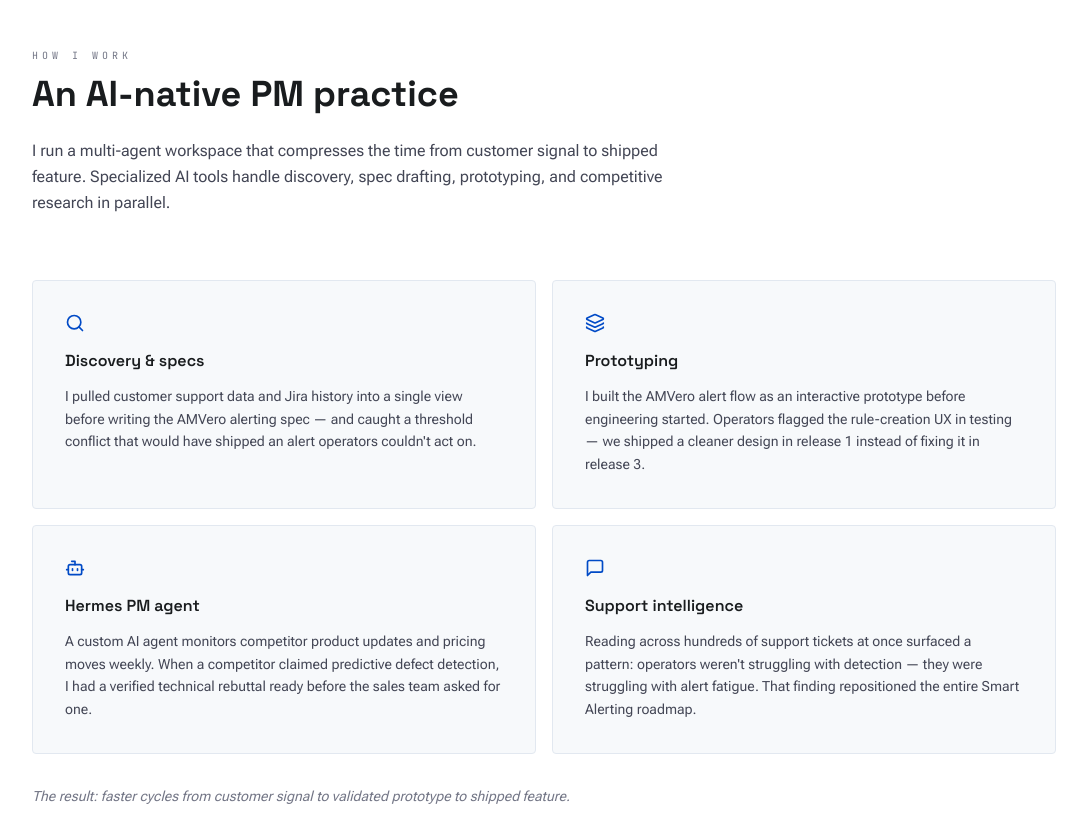
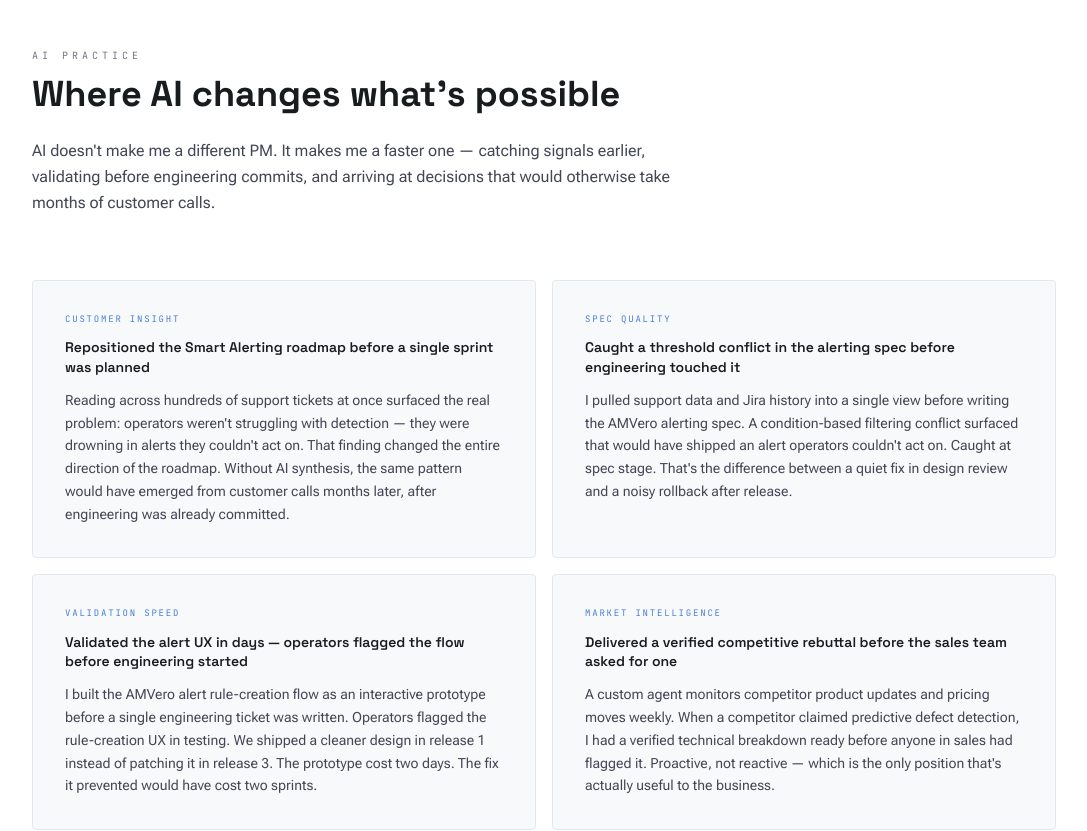
Before and after one commit to korm85/ClaudeCode-portfolio-dev, a Next.js app: page / in a window 1280 px wide. Shown: the part 5240-6071 px from the top of the page, without its empty margins (96-1183 px from the left). Built offline with nearby package versions, Linux system fonts and the light colour scheme.

Commit message:
feat: reframe AI practice section around PM outcomes, not tools
Each card now leads with a specific PM outcome (outcome headline),
explains the challenge, and shows what AI made possible. Section
renamed to 'AI Practice / Where AI changes what's possible'. Icons
removed — copy carries the weight.

```diff
--- a/app/components/HowIWork.tsx
+++ b/app/components/HowIWork.tsx
@@ -2,45 +2,24 @@
 
 const CARDS = [
   {
-    title: "Discovery & specs",
-    body: "I pulled customer support data and Jira history into a single view before writing the AMVero alerting spec — and caught a threshold conflict that would have shipped an alert operators couldn't act on.",
-    icon: (
-      <svg className="w-5 h-5 text-primary mb-4" fill="none" viewBox="0 0 24 24" stroke="currentColor" strokeWidth={2}>
-        <circle cx="11" cy="11" r="8" />
-        <path strokeLinecap="round" strokeLinejoin="round" d="m21 21-4.3-4.3" />
-      </svg>
-    ),
+    area: "Customer Insight",
+    outcome: "Repositioned the Smart Alerting roadmap before a single sprint was planned",
+    body: "Reading across hundreds of support tickets at once surfaced the real problem: operators weren't struggling with detection — they were drowning in alerts they couldn't act on. That finding changed the entire direction of the roadmap. Without AI synthesis, the same pattern would have emerged from customer calls months later, after engineering was already committed.",
   },
   {
-    title: "Prototyping",
-    body: "I built the AMVero alert flow as an interactive prototype before engineering started. Operators flagged the rule-creation UX in testing — we shipped a cleaner design in release 1 instead of fixing it in release 3.",
-    icon: (
-      <svg className="w-5 h-5 text-primary mb-4" fill="none" viewBox="0 0 24 24" stroke="currentColor" strokeWidth={2}>
-        <path strokeLinecap="round" strokeLinejoin="round" d="M12.83 2.18a2 2 0 0 0-1.66 0L2.6 6.08a1 1 0 0 0 0 1.83l8.58 3.91a2 2 0 0 0 1.66 0l8.58-3.9a1 1 0 0 0 0-1.83z" />
-        <path strokeLinecap="round" strokeLinejoin="round" d="M2 12a1 1 0 0 0 .58.91l8.6 3.91a2 2 0 0 0 1.65 0l8.58-3.9A1 1 0 0 0 22 12" />
-        <path strokeLinecap="round" strokeLinejoin="round" d="M2 17a1 1 0 0 0 .58.91l8.6 3.91a2 2 0 0 0 1.65 0l8.58-3.9A1 1 0 0 0 22 17" />
-      </svg>
-    ),
+    area: "Spec Quality",
+    outcome: "Caught a threshold conflict in the alerting spec before engineering touched it",
+    body: "I pulled support data and Jira history into a single view before writing the AMVero alerting spec. A condition-based filtering conflict surfaced that would have shipped an alert operators couldn't act on. Caught at spec stage. That's the difference between a quiet fix in design review and a noisy rollback after release.",
   },
   {
-    title: "Hermes PM agent",
-    body: "A custom AI agent monitors competitor product updates and pricing moves weekly. When a competitor claimed predictive defect detection, I had a verified technical rebuttal ready before the sales team asked for one.",
-    icon: (
-      <svg className="w-5 h-5 text-primary mb-4" fill="none" viewBox="0 0 24 24" stroke="currentColor" strokeWidth={2}>
-        <path strokeLinecap="round" strokeLinejoin="round" d="M12 8V4H8" />
-        <rect width="16" height="12" x="4" y="8" rx="2" />
-        <path strokeLinecap="round" strokeLinejoin="round" d="M2 14h2M20 14h2M15 13v2M9 13v2" />
-      </svg>
-    ),
+    area: "Validation Speed",
+    outcome: "Validated the alert UX in days — operators flagged the flow before engineering started",
+    body: "I built the AMVero alert rule-creation flow as an interactive prototype before a single engineering ticket was written. Operators flagged the rule-creation UX in testing. We shipped a cleaner design in release 1 instead of patching it in release 3. The prototype cost two days. The fix it prevented would have cost two sprints.",
   },
   {
-    title: "Support intelligence",
-    body: "Reading across hundreds of support tickets at once surfaced a pattern: operators weren't struggling with detection — they were struggling with alert fatigue. That finding repositioned the entire Smart Alerting roadmap.",
-    icon: (
-      <svg className="w-5 h-5 text-primary mb-4" fill="none" viewBox="0 0 24 24" stroke="currentColor" strokeWidth={2}>
-        <path strokeLinecap="round" strokeLinejoin="round" d="M21 15a2 2 0 0 1-2 2H7l-4 4V5a2 2 0 0 1 2-2h14a2 2 0 0 1 2 2z" />
-      </svg>
-    ),
+    area: "Market Intelligence",
+    outcome: "Delivered a verified competitive rebuttal before the sales team asked for one",
+    body: "A custom agent monitors competitor product updates and pricing moves weekly. When a competitor claimed predictive defect detection, I had a verified technical breakdown ready before anyone in sales had flagged it. Proactive, not reactive — which is the only position that's actually useful to the business.",
   },
 ];
 
@@ -49,12 +28,12 @@ export default function HowIWork() {
     <section id="how-i-work" className="px-6 md:px-12 py-24 border-t border-border-dark bg-surface">
       <div className="max-w-5xl mx-auto">
         <div className="mb-16">
-          <span className="text-[10px] tracking-[0.4em] uppercase text-text-muted font-mono">How I Work</span>
+          <span className="text-[10px] tracking-[0.4em] uppercase text-text-muted font-mono">AI Practice</span>
           <h2 className="text-3xl md:text-4xl font-bold font-display text-text-primary mt-2 mb-6">
-            An AI-native PM practice
+            Where AI changes what&apos;s possible
           </h2>
           <p className="text-base text-text-secondary max-w-2xl leading-relaxed">
-            I run a multi-agent workspace that compresses the time from customer signal to shipped feature. Specialized AI tools handle discovery, spec drafting, prototyping, and competitive research in parallel.
+            AI doesn&apos;t make me a different PM. It makes me a faster one — catching signals earlier, validating before engineering commits, and arriving at decisions that would otherwise take months of customer calls.
           </p>
         </div>
 
@@ -62,18 +41,18 @@ export default function HowIWork() {
           {CARDS.map((card, i) => (
             <div
               key={i}
-              className="bg-canvas border border-border-dark rounded p-8 hover:border-primary/30 hover:bg-primary-dim transition-all duration-300"
+              className="bg-canvas border border-border-dark rounded p-8 hover:border-primary/30 hover:bg-primary-dim transition-all duration-300 flex flex-col gap-3"
             >
-              {card.icon}
-              <h3 className="text-base font-semibold font-display text-text-primary mb-3">{card.title}</h3>
+              <span className="text-[9px] font-mono uppercase tracking-[0.2em] text-primary/70">
+                {card.area}
+              </span>
+              <h3 className="text-sm font-semibold font-display text-text-primary leading-snug">
+                {card.outcome}
+              </h3>
               <p className="text-sm text-text-secondary leading-relaxed">{card.body}</p>
             </div>
           ))}
         </div>
-
-        <p className="text-sm text-text-muted mt-8 italic">
-          The result: faster cycles from customer signal to validated prototype to shipped feature.
-        </p>
       </div>
     </section>
   );
```
